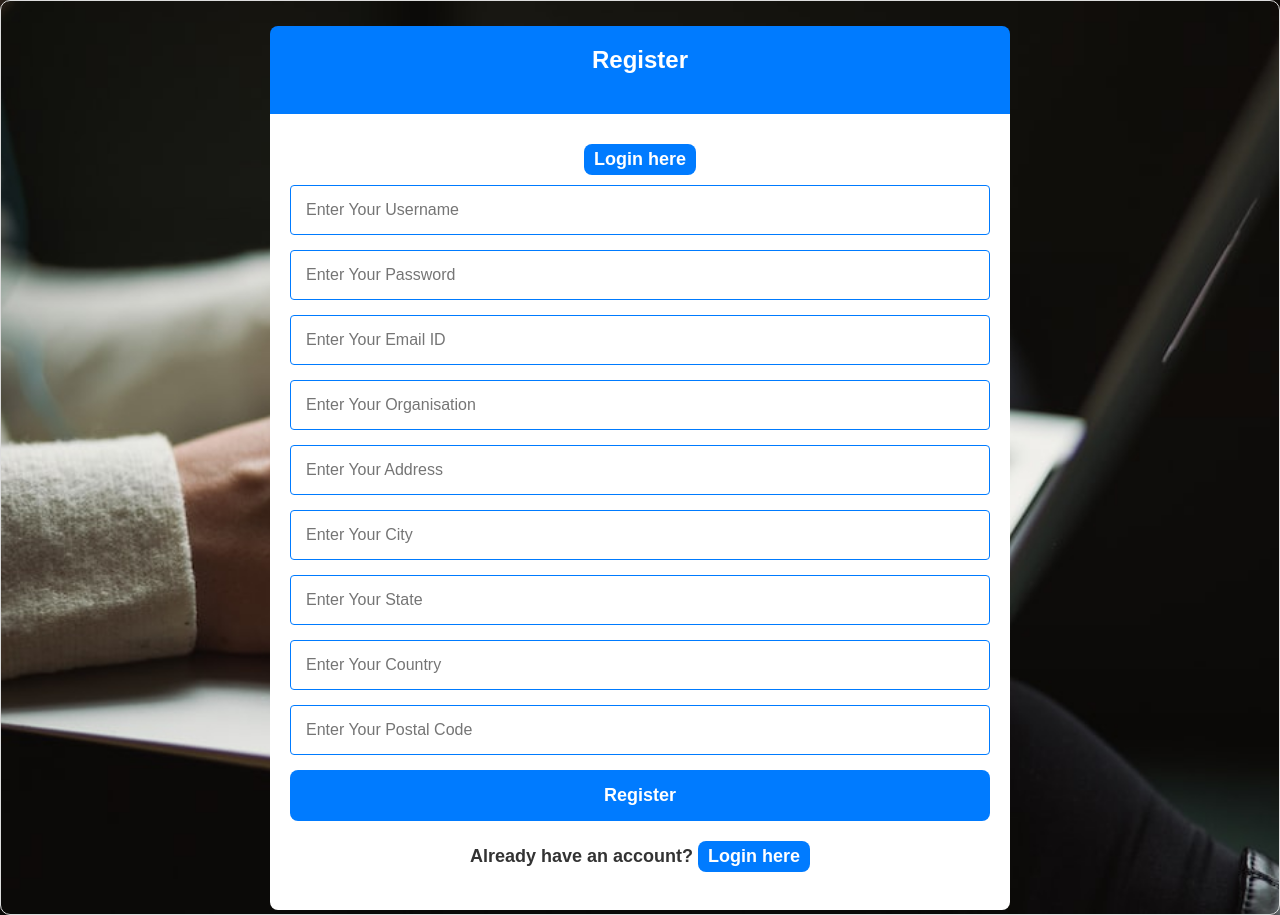
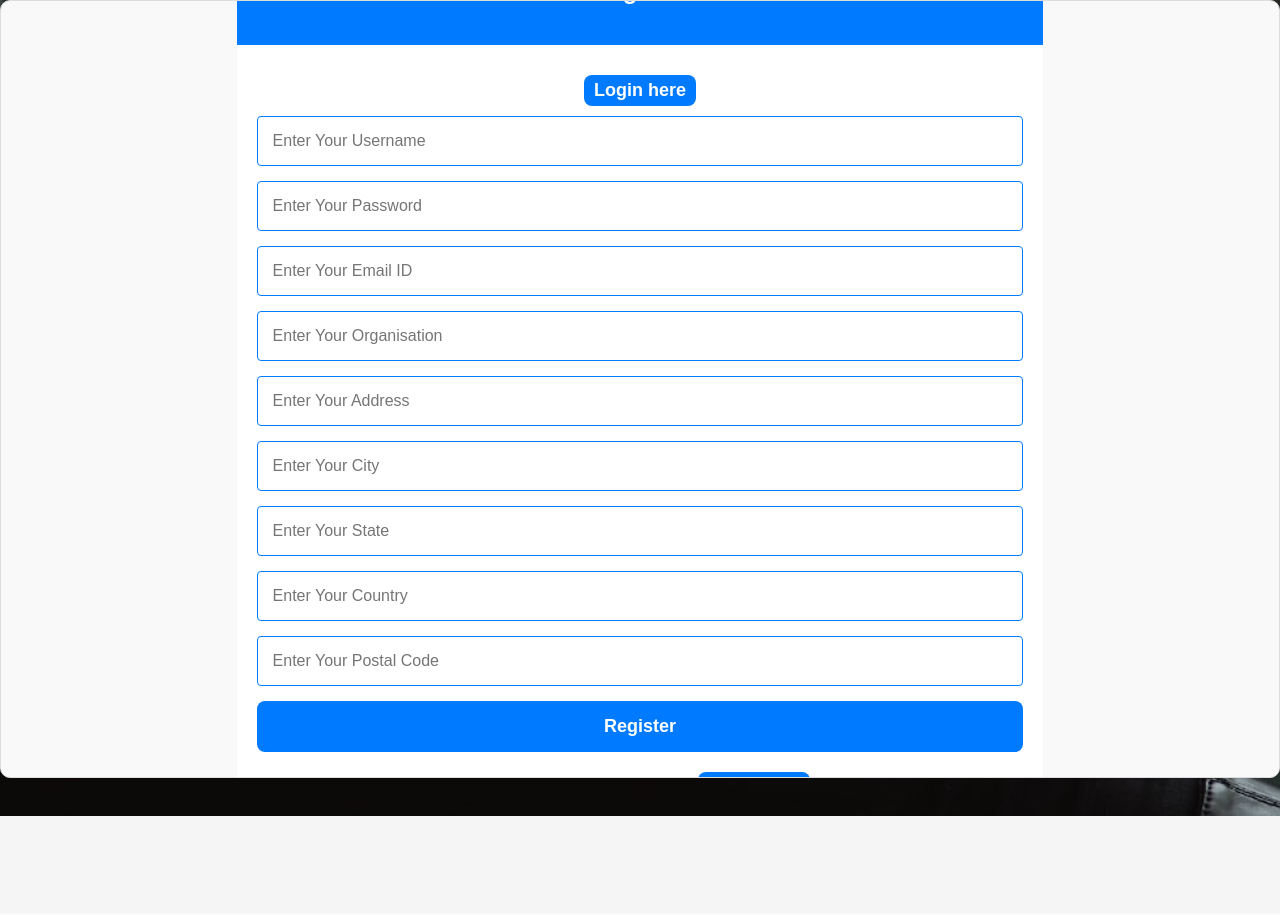
Before and after one commit to Godfrey22152/Profile-Application-Web_App, a Flask app: page /register in a window 1280 px wide. After the commit the page ends 816 px from the top, so only its background shows below. Run offline with Flask 3, Linux system fonts and the light colour scheme.

Commit message:
Updated register_style.css

```diff
--- a/static/register_style.css
+++ b/static/register_style.css
@@ -7,15 +7,14 @@ body {
 
 .registercontent {
     display: flex;
-    bacground-color: #f9f9f9;
+    background-color: #f9f9f9;
     border: 1px solid #ddd;
     border-radius: 10px;
     overflow: hidden;
     flex-direction: column;
     align-items: center;
     justify-content: center;
-    height: 100vh;
-
+    height: 85vh;
 }
 
 .registertop {
@@ -25,15 +24,14 @@ body {
     padding: 20px;
     text-align: center;
     border-radius: 8px 8px 0 0;
-    width: 700px;
+    width: 60%; /* Adjust width */
 }
 
 .registerbottom {
     background-color: #fff;
     padding: 20px;
     border-radius: 0 0 8px 8px;
-    width: 700px;
-
+    width: 60%; /* Adjust width */
 }
 
 h1 {
```
